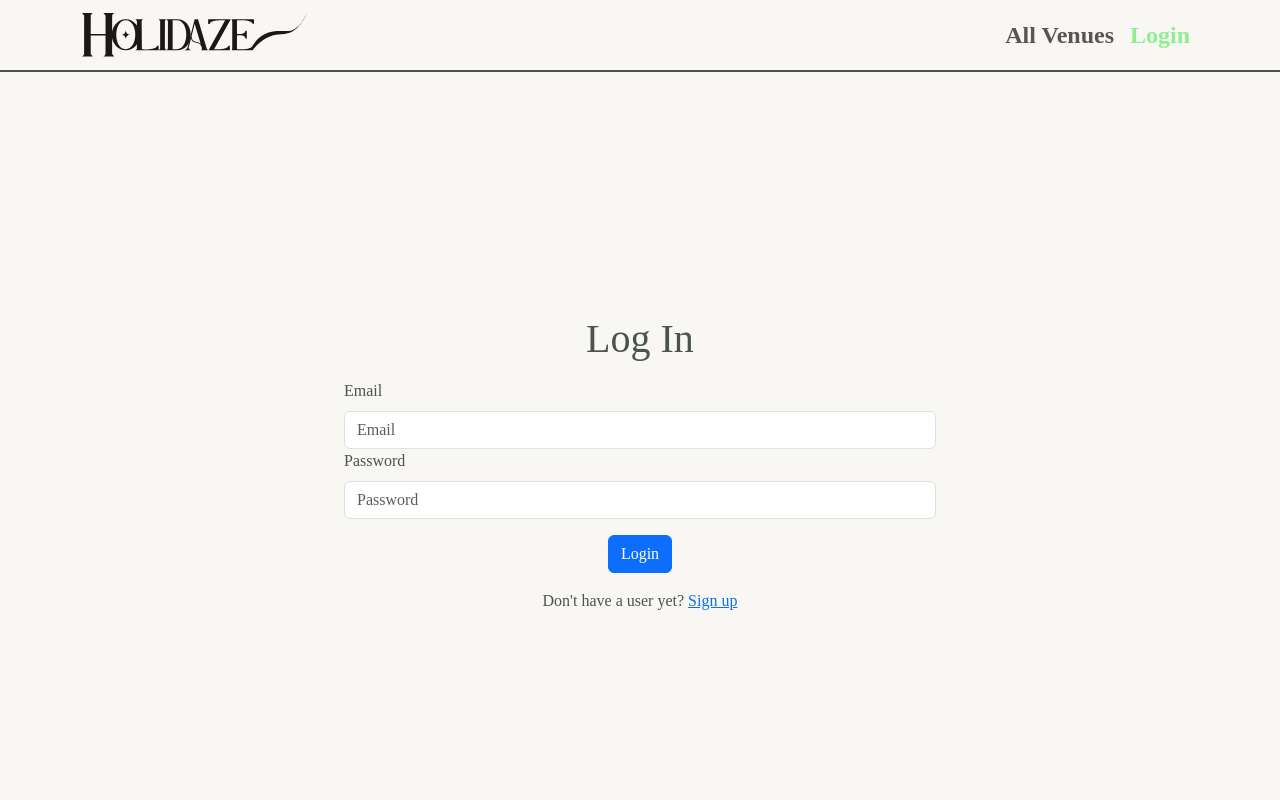
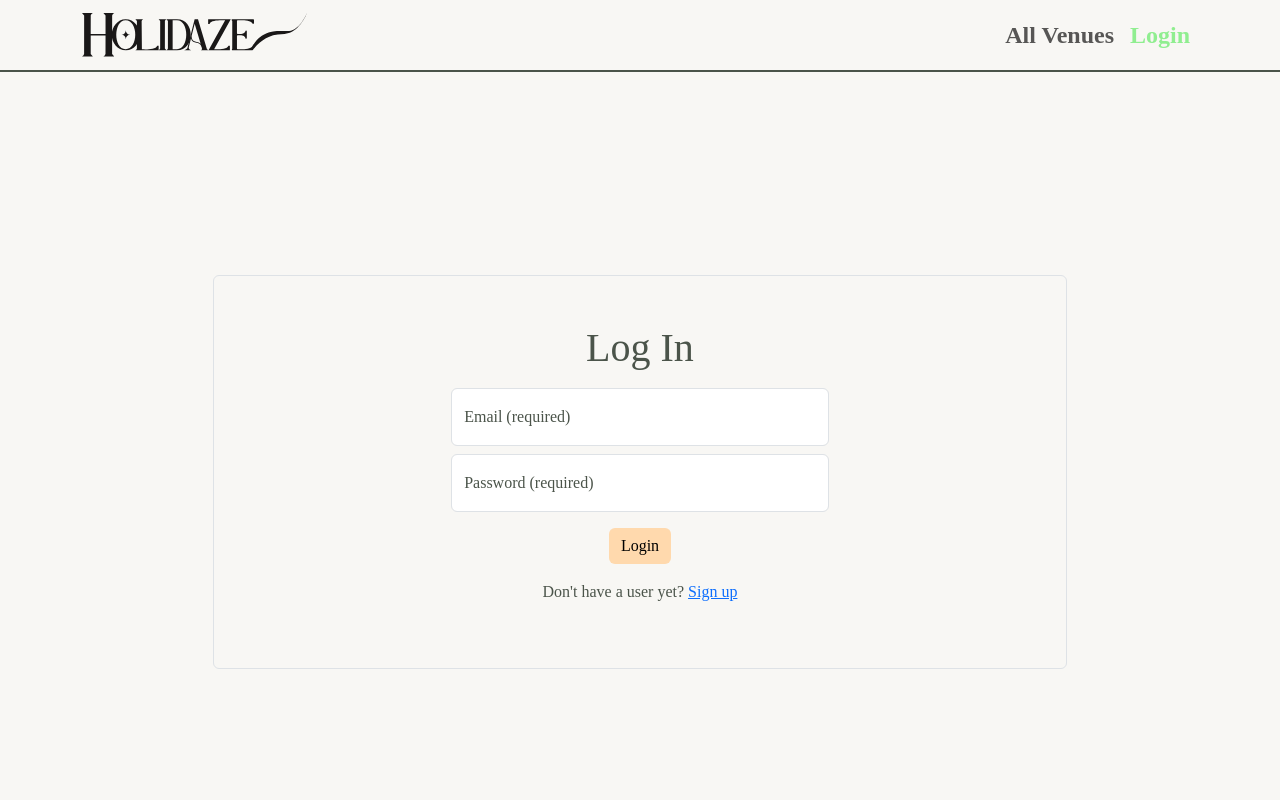
Before and after one commit to ErikHHJ/Exam2, a React (Vite) app: page /login in a window 1280 px wide. Shown: the top 800 px of the page. Built offline with nearby package versions, Linux system fonts and the light colour scheme.

Commit message:
some fixes to modal inputs, login inputs and document titles

```diff
--- a/src/components/modals/UpdateVenueModal.jsx
+++ b/src/components/modals/UpdateVenueModal.jsx
@@ -136,7 +136,7 @@ export function UpdateVenueModal({ show, handleClose, venue }) {
                 />
               </Form.Group>
               <Form.Group controlId="formPrice">
-                <Form.Label>Price per night</Form.Label>
+                <Form.Label>Price per night (Max 10 000)</Form.Label>
                 <Form.Control
                   type="number"
                   name="price"
@@ -147,7 +147,7 @@ export function UpdateVenueModal({ show, handleClose, venue }) {
                 />
               </Form.Group>
               <Form.Group controlId="formMaxGuests">
-                <Form.Label>Max Guests</Form.Label>
+                <Form.Label>Max Guests (Max 100)</Form.Label>
                 <Form.Control
                   type="number"
                   name="maxGuests"
@@ -304,7 +304,7 @@ export function UpdateVenueModal({ show, handleClose, venue }) {
                 />
               </Form.Group>
               <Form.Group controlId="formLocationLat">
-                <Form.Label>Latitude</Form.Label>
+                <Form.Label>Latitude (-90 to 90)</Form.Label>
                 <Form.Control
                   type="number"
                   name="lat"
@@ -314,7 +314,7 @@ export function UpdateVenueModal({ show, handleClose, venue }) {
                 />
               </Form.Group>
               <Form.Group controlId="formLocationLng">
-                <Form.Label>Longitude</Form.Label>
+                <Form.Label>Longitude (-180 to 180)</Form.Label>
                 <Form.Control
                   type="number"
                   name="lng"
--- a/src/components/modals/VenueCreationModal.jsx
+++ b/src/components/modals/VenueCreationModal.jsx
@@ -135,7 +135,7 @@ export function VenueCreationModal({ show, handleClose }) {
                 />
               </Form.Group>
               <Form.Group controlId="formPrice">
-                <Form.Label>Price per night</Form.Label>
+                <Form.Label>Price per night (max 10 000)</Form.Label>
                 <Form.Control
                   type="number"
                   name="price"
@@ -146,7 +146,7 @@ export function VenueCreationModal({ show, handleClose }) {
                 />
               </Form.Group>
               <Form.Group controlId="formMaxGuests">
-                <Form.Label>Max Guests</Form.Label>
+                <Form.Label>Max Guests (max 100)</Form.Label>
                 <Form.Control
                   type="number"
                   name="maxGuests"
@@ -293,7 +293,7 @@ export function VenueCreationModal({ show, handleClose }) {
                 />
               </Form.Group>
               <Form.Group controlId="formLocationLat">
-                <Form.Label>Latitude</Form.Label>
+                <Form.Label>Latitude (-90 to 90)</Form.Label>
                 <Form.Control
                   type="number"
                   name="lat"
@@ -303,7 +303,7 @@ export function VenueCreationModal({ show, handleClose }) {
                 />
               </Form.Group>
               <Form.Group controlId="formLocationLng">
-                <Form.Label>Longitude</Form.Label>
+                <Form.Label>Longitude (-180 to 180)</Form.Label>
                 <Form.Control
                   type="number"
                   name="lng"
--- a/src/components/rendering/RenderSpecificProfile.jsx
+++ b/src/components/rendering/RenderSpecificProfile.jsx
@@ -91,11 +91,13 @@ export function RenderSpecificProfile({ profile }) {
         <p className="text-muted">{profileData.email}</p>
         <p className="text-muted d-flex flex-column align-items-center justify-content">
           {managerStatus}
-          {isOwnProfile && profileData.venueManager && (
-            <Link to={"/manage"} className="btn buttoncolor border-0 rounded">
-              Manage venues
-            </Link>
-          )}
+          {isOwnProfile &&
+            profileData.venueManager &&
+            profileData.venues.length > 0 && (
+              <Link to={"/manage"} className="btn buttoncolor border-0 rounded">
+                Manage venues
+              </Link>
+            )}
         </p>
         <p className="text-muted">
           Venues: {venuesCount} <br />
--- a/src/routes/Login.jsx
+++ b/src/routes/Login.jsx
@@ -1,5 +1,11 @@
 import React, { useState, useEffect } from "react";
-import { Form, Button, InputGroup, Alert } from "react-bootstrap";
+import {
+  Form,
+  Button,
+  InputGroup,
+  Alert,
+  FloatingLabel,
+} from "react-bootstrap";
 import { Link } from "react-router-dom";
 import { SendLogin } from "../components/fetches/SendLogin.jsx";
 
@@ -8,6 +14,7 @@ export function Login() {
   const [password, setPassword] = useState("");
   const [validated, setValidated] = useState(false);
   const [loginError, setLoginError] = useState("");
+
   useEffect(() => {
     document.title = "Holidaze | Login";
   }, []);
@@ -31,16 +38,16 @@ export function Login() {
 
   return (
     <div className="d-flex justify-content-center align-items-center vh-100">
-      <div className=" d-flex flex-column justify-content-center align-items-center bgcolor w-100 p-5 col-12 col-md-8">
+      <div className=" d-flex flex-column justify-content-center align-items-center bgcolor border rounded  p-5 col-12 col-md-8">
         <h2 className="fs-1 headerfont mb-3 secondarycolor">Log In</h2>
         <Form
-          className="col-12 col-md-8  d-flex flex-column justify-content-center align-items-center"
+          className="col-12 col-md-8 d-flex flex-column justify-content-center align-items-center"
           noValidate
           validated={validated}
           onSubmit={handleSubmit}
         >
           <Form.Group className="w-75" controlId="validationCustom01">
-            <Form.Label>Email</Form.Label>
+            <FloatingLabel controlId="floatingEmail" label="Email (required)">
               <Form.Control
                 required
                 type="email"
@@ -53,15 +60,18 @@ export function Login() {
                 Must be a valid noroff student email
               </Form.Control.Feedback>
               <Form.Control.Feedback>Looks good!</Form.Control.Feedback>
+            </FloatingLabel>
           </Form.Group>
 
           <Form.Group className="w-75" controlId="validationCustomPassword">
-            <Form.Label>Password</Form.Label>
-            <InputGroup hasValidation>
+            <FloatingLabel
+              controlId="floatingPassword"
+              label="Password (required)"
+            >
               <Form.Control
+                className="mt-2"
                 type="password"
                 placeholder="Password"
-                aria-describedby="inputGroupPrepend"
                 required
                 value={password}
                 onChange={(e) => setPassword(e.target.value)}
@@ -69,10 +79,10 @@ export function Login() {
               <Form.Control.Feedback type="invalid">
                 Please enter a password.
               </Form.Control.Feedback>
-            </InputGroup>
+            </FloatingLabel>
           </Form.Group>
 
-          <Button className="m-3" type="submit">
+          <Button className="buttoncolor rounded  noborder m-3" type="submit">
             Login
           </Button>
           <p className="secondarycolor">
--- a/src/routes/Manage.jsx
+++ b/src/routes/Manage.jsx
@@ -13,7 +13,9 @@ export function Manage() {
   const [noBookingsMessage, setNoBookingsMessage] = useState("");
 
   const url = `https://v2.api.noroff.dev/holidaze/profiles/${userItem.name}?_venues=true`;
-
+  useEffect(() => {
+    document.title = "Holidaze | Manage";
+  }, []);
   useEffect(() => {
     const fetchData = async () => {
       const options = {
@@ -24,9 +26,6 @@ export function Manage() {
           "X-Noroff-API-Key": ApiKey,
         },
       };
-      useEffect(() => {
-        document.title = "Holidaze | Manage";
-      }, []);
 
       try {
         const response = await fetch(url, options);
--- a/src/routes/Register.jsx
+++ b/src/routes/Register.jsx
@@ -1,4 +1,4 @@
-import React, { useState } from "react";
+import React, { useState, useEffect } from "react";
 import { Form, Button, InputGroup, FloatingLabel } from "react-bootstrap";
 import { Link } from "react-router-dom";
 import { SendRegister } from "../components/fetches/SendRegister.jsx";
@@ -118,7 +118,7 @@ export function Register() {
             </FloatingLabel>
           </Form.Group>
 
-          <Button className="m-3" type="submit">
+          <Button className="buttoncolor rounded  noborder m-3" type="submit">
             Register
           </Button>
           <p className="secondarycolor">
```
Lines whose indentation alone changed are shown as unchanged.
